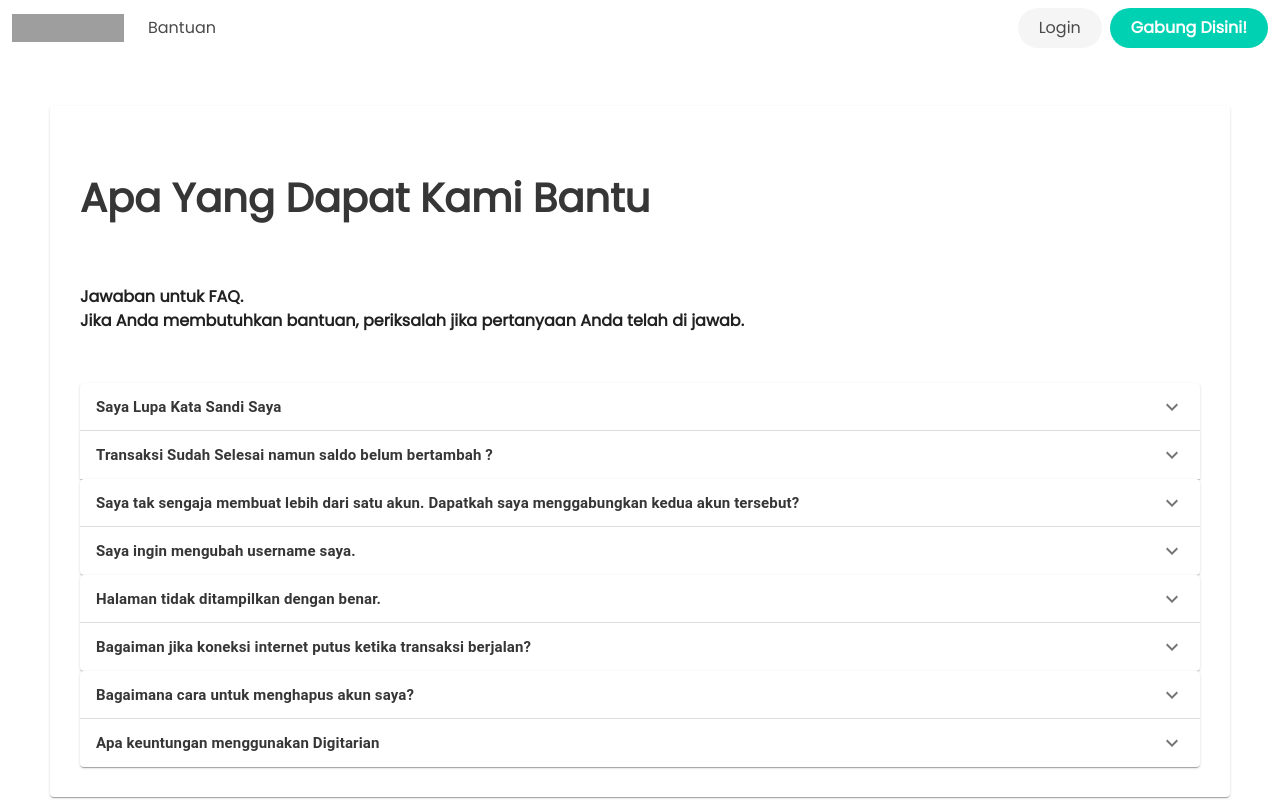
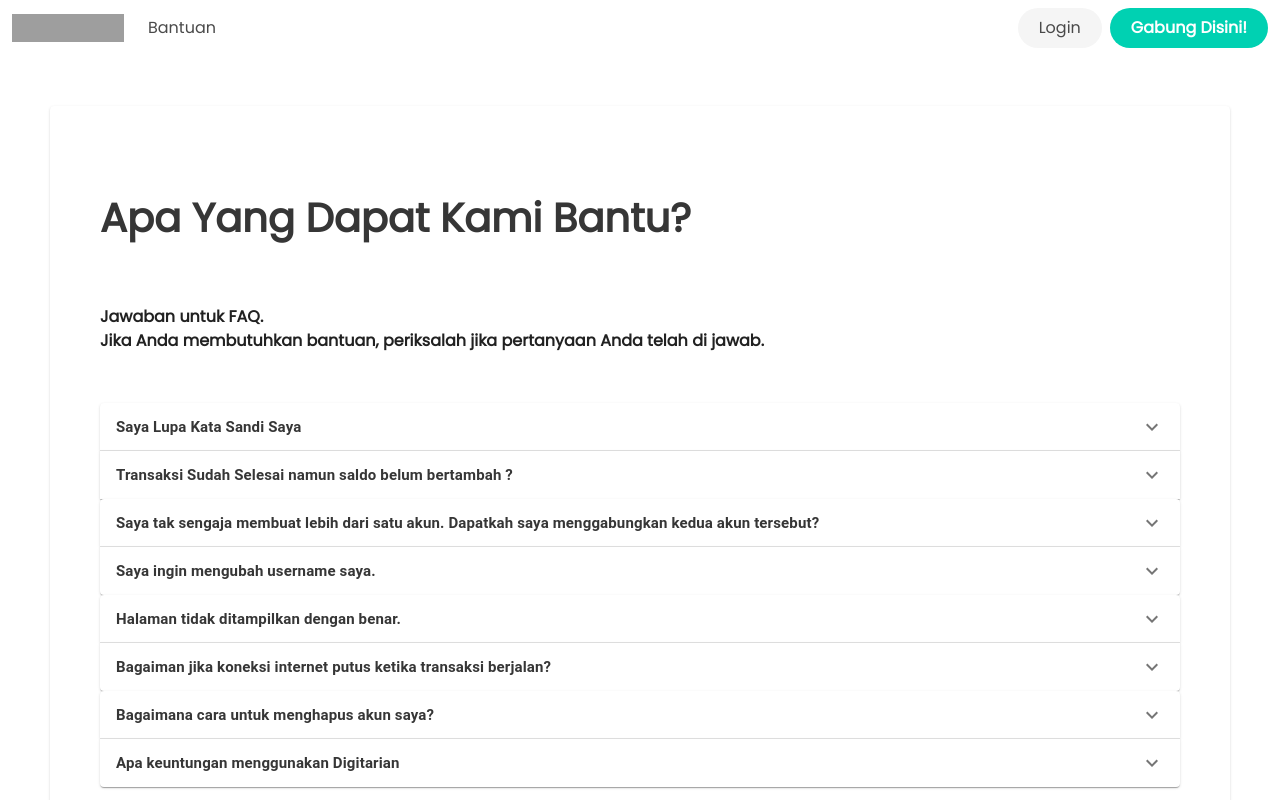
Before and after one commit to sansthor/client, a React (Create React App) app: page /sidebar in a window 1280 px wide. Shown: the top 800 px of the page. Built offline with nearby package versions, Linux system fonts and the light colour scheme; grey boxes are pictures that could not be loaded.

Commit message:
link to bantuan

```diff
--- a/src/components/Navbar/NavbarGuest.jsx
+++ b/src/components/Navbar/NavbarGuest.jsx
@@ -20,7 +20,7 @@ function NavbarGuest() {
 
                 <div id="navbarBasicExample" class="navbar-menu">
                     <div class="navbar-start">
-                        <Link to={url} class="navbar-item">
+                        <Link to="/sidebar" class="navbar-item">
                             Bantuan
                         </Link>
                     </div>
--- a/src/components/Navbar/NavbarUser.jsx
+++ b/src/components/Navbar/NavbarUser.jsx
@@ -24,7 +24,9 @@ function NavbarUser(props) {
 
                 <div id="navbarBasicExample" className="navbar-menu">
                     <div className="navbar-start">
-                        <Link className="navbar-item">Bantuan</Link>
+                        <Link to="/sidebar" className="navbar-item">
+                            Bantuan
+                        </Link>
                     </div>
 
                     <div className="navbar-end">
--- a/src/components/SidebarHelp/SidebarHelp.jsx
+++ b/src/components/SidebarHelp/SidebarHelp.jsx
@@ -2,9 +2,9 @@ import React from 'react';
 import Accordian from './Accordian';
 function SidebarHelp() {
     return (
-        <div style={{ margin: '30px' }}>
+        <div style={{ margin: '50px' }}>
             <h1 className="title is-2" style={{ padding: '40px 0' }}>
-                Apa Yang Dapat Kami Bantu
+                Apa Yang Dapat Kami Bantu?
             </h1>
             <div style={{ marginBottom: '50px' }}>
                 <p> Jawaban untuk FAQ.</p>{' '}
```
